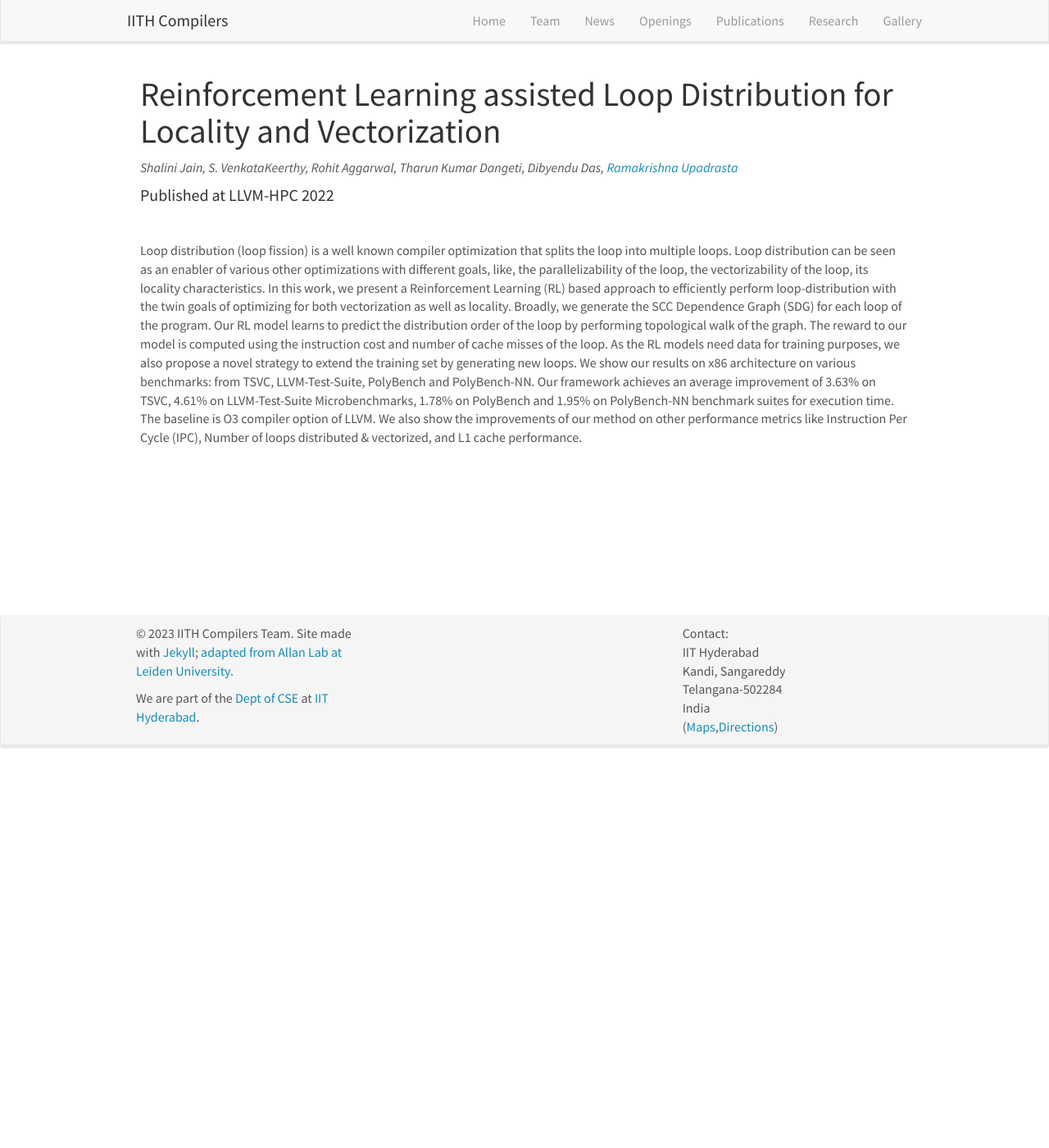
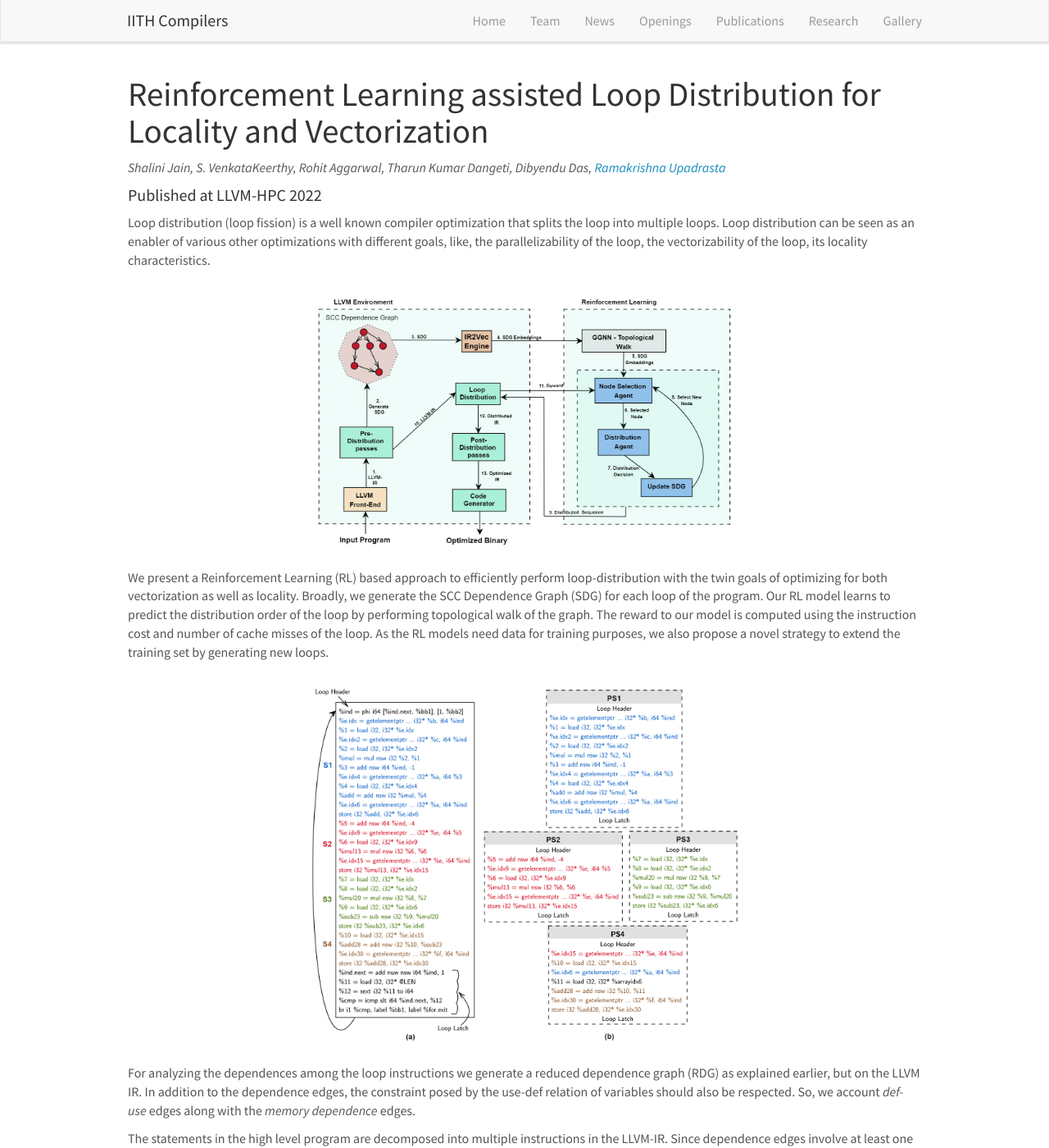
Before and after one commit to utpalbora/compilers.cse.iith.ac.in, a Jekyll site: the page built from _pages/rl_loop_distribution.md, in a window 1280 px wide and 1400 px high. Shown: the whole window at 82% size. Built offline with Jekyll 4.4.1, drawn with Linux system fonts in a browser that asks for light colours; nearby versions of some CDN libraries; some of the changed text lies outside the part shown.

Commit message:
Added RL4ReAl page and more details to rl for distribution page; Changed sir's current title

```diff
--- a/_pages/rl_loop_distribution.md
+++ b/_pages/rl_loop_distribution.md
@@ -1,21 +1,57 @@
 ---
 title: "Reinforcement Learning assisted Loop Distribution for Locality and Vectorization"
-# redirect_from:
-#     - /publications/packet_processing
 layout: textlay
 excerpt: "IITH Compilers Team -- Publications"
 sitemap: false
 permalink: /publications/rl_loop_distribution/
 ---
 
-<div class="container-fluid" style="height:100%; width:100%">
-
 # Reinforcement Learning assisted Loop Distribution for Locality and Vectorization
 *Shalini Jain, S. VenkataKeerthy, Rohit Aggarwal, Tharun Kumar Dangeti, Dibyendu Das, [Ramakrishna Upadrasta](https://www.iith.ac.in/~ramakrishna)*
 #### Published at LLVM-HPC 2022
-<br>
 
-<p>Loop distribution (loop fission) is a well known compiler optimization that splits the loop into multiple loops. Loop distribution can be seen as an enabler of various other optimizations with different goals, like, the parallelizability of the loop, the vectorizability of the loop, its locality characteristics. In this work, we present a Reinforcement Learning (RL) based approach to efficiently perform loop-distribution with the twin goals of optimizing for both vectorization as well as locality. Broadly, we generate the SCC Dependence Graph (SDG) for each loop of the program. Our RL model learns to predict the distribution order of the loop by performing topological walk of the graph. The reward to our model is computed using the instruction cost and number of cache misses of the loop. As the RL models need data for training purposes, we also propose a novel strategy to extend the training set by  generating new loops. We show our results on x86 architecture on various benchmarks: from TSVC, LLVM-Test-Suite, PolyBench and PolyBench-NN. Our framework achieves an average improvement of 3.63% on TSVC, 4.61% on LLVM-Test-Suite Microbenchmarks, 1.78% on PolyBench and 1.95% on PolyBench-NN benchmark suites for execution time. The baseline is O3 compiler option of LLVM. We also show the improvements of our method on other performance metrics like Instruction Per
-Cycle (IPC), Number of loops distributed & vectorized, and L1 cache performance.</p>
 
-</div>
+Loop distribution (loop fission) is a well known compiler optimization that splits the loop into multiple loops. Loop distribution can be seen as an enabler of various other optimizations with different goals, like, the parallelizability of the loop, the vectorizability of the loop, its locality characteristics.
+
+<center>
+<figure>
+<img src="{{ site.url }}{{ site.baseurl }}/images/projects/rl-distribution/FlowGraph.png" width="55%">
+</figure>
+</center>
+
+We present a Reinforcement Learning (RL) based approach to efficiently perform loop-distribution with the twin goals of optimizing for both vectorization as well as locality.
+Broadly, we generate the SCC Dependence Graph (SDG) for each loop of the program.
+Our RL model learns to predict the distribution order of the loop by performing topological walk of the graph. The reward to our model is computed using the instruction cost and number of cache misses of the loop. As the RL models need data for training purposes, we also propose a novel strategy to extend the training set by generating new loops.
+
+<center>
+<figure>
+<img src="{{ site.url }}{{ site.baseurl }}/images/projects/rl-distribution/RDG_LLVM.png" width="55%">
+</figure>
+</center>
+
+For analyzing the dependences among the loop instructions we generate a reduced dependence graph (RDG) as explained earlier, but on the LLVM IR.
+In addition to the dependence edges, the constraint posed by the use-def relation of variables should also be respected. So, we account *def-use* edges along with the *memory dependence* edges.
+
+The statements in the high level program are decomposed into multiple instructions in the LLVM-IR. Since dependence edges involve at least one write access, we primarily focus on store instructions in LLVM IR. Each node in the generated RDG consists of the instructions starting from the last definition of the variable up till its next definition. For this process, we obtain the program slices starting from a store instruction in a bottom-up fashion to represent an RDG node in LLVM IR. Program slices are obtained by recursively tracing the definitions of all the variables involved in an instruction, starting from the store node. This process results in the number of RDG nodes equal to the number of store LLVM-IR nodes in the loop.
+
+<center>
+<figure>
+<img src="{{ site.url }}{{ site.baseurl }}/images/projects/rl-distribution/SCC_LLVM.png" width="55%">
+</figure>
+</center>
+
+Nodes in the SDG are created by merging the nodes in the RDG corresponding to each components of the SCC. The edges of the nodes that lie within the SCC are removed, and those edges across the SCC are retained. By construction, each SCC node of this SDG can form an independent loop and hence can be distributed.
+
+The improvements we achieved over O3 in terms of execution time and Instruction Per Cycle (IPC) for TSVC, LLVM-Test-Suite Microbenchmarks, PolyBench and PolyBench-NN benchmarks are shown below.
+
+<center>
+<figure>
+<img src="{{ site.url }}{{ site.baseurl }}/images/projects/rl-distribution/result.png" width="35%">
+</figure>
+</center>
+
+### Funding
+This research is funded by the Department of Electronics & Information Technology and the Ministry of Communications
+& Information Technology, Government of India. This work is partially supported by a Visvesvaraya PhD Scheme under
+the MEITY, GoI (PhD-MLA/04(02)/2015-16), an NSM research grant (MeitY/R&D/HPC/2(1)/2014), a Visvesvaraya Young
+Faculty Research Fellowship from MeitY, and a Google PhD Fellowship.
```
Also changed, not shown: _data/team_members.yml (+2 -6 lines), _pages/rl4real.md (added, +51 -0 lines), images/projects/rl-distribution/FlowGraph.png (added), images/projects/rl-distribution/RDG_LLVM.png (added), images/projects/rl-distribution/SCC_LLVM.png (added), images/projects/rl-distribution/result.png (added), images/projects/rl4real/results.png (added), images/projects/rl4real/rl4real.png (added).
